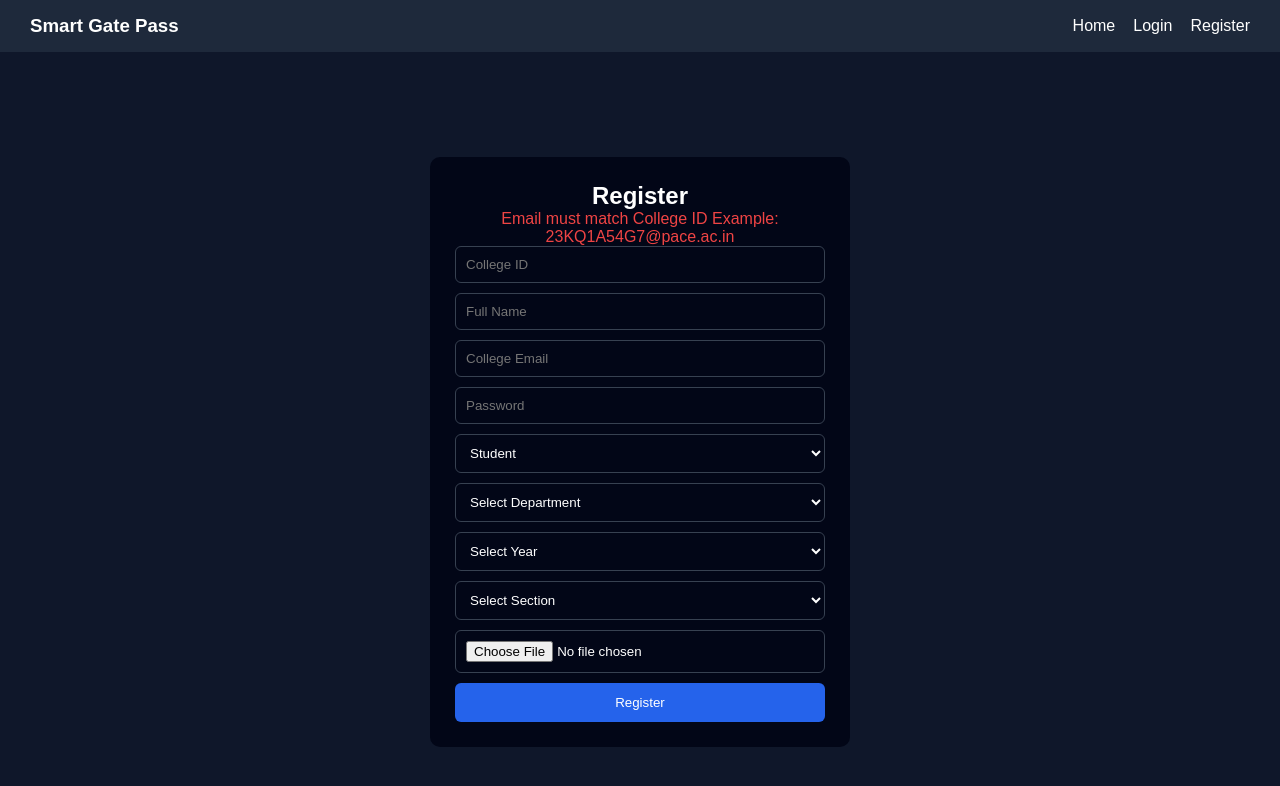
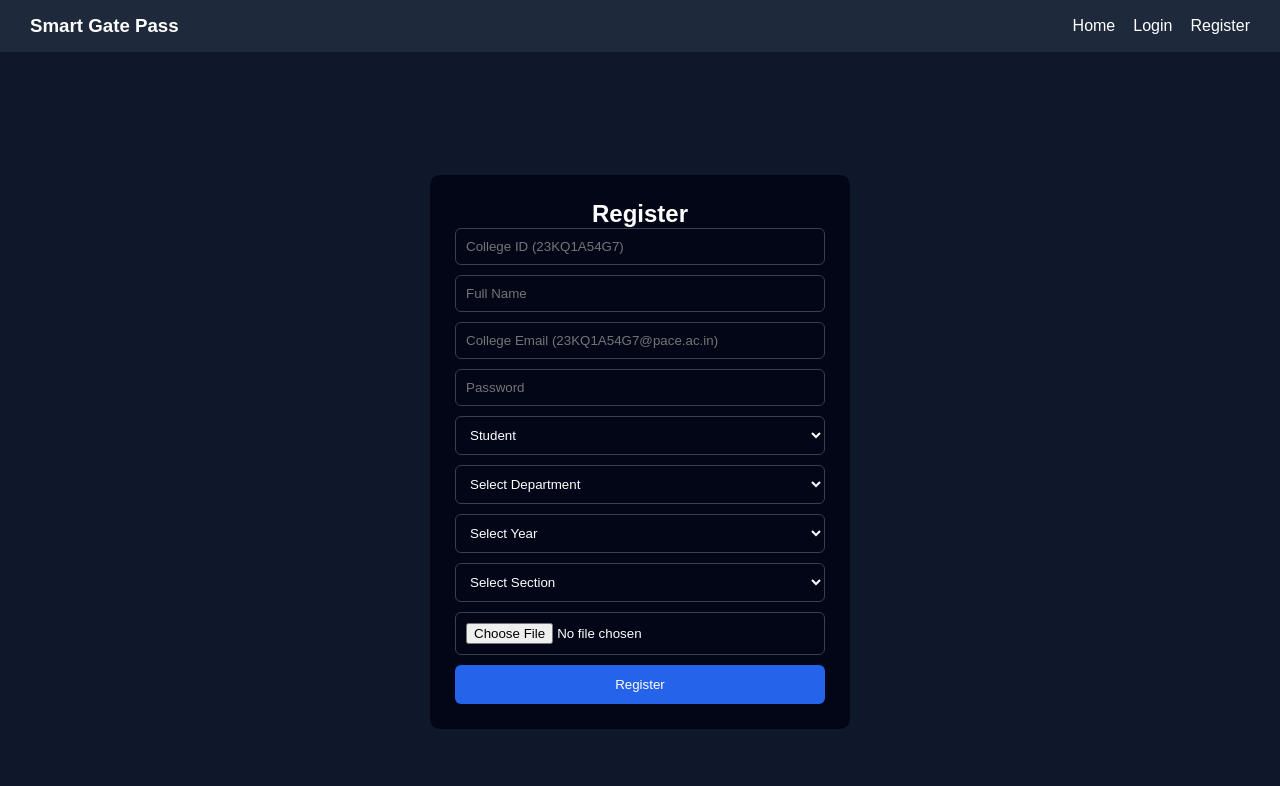
Before and after one commit to Hameedbalusupati/smart-gatepass-system, a React (Vite) app in the folder frontend/: page /register in a window 1280 px wide. Shown: the top 786 px of the page. Built offline with nearby package versions, Linux system fonts and the light colour scheme.

Commit message:
validation updated

```diff
--- a/frontend/src/pages/Register.jsx
+++ b/frontend/src/pages/Register.jsx
@@ -2,8 +2,17 @@ import { useState } from "react";
 import { useNavigate } from "react-router-dom";
 import API_BASE_URL from "../config";
 
+/* ======================================
+   STRICT EMAIL FORMAT
+   23KQ1A54G7@pace.ac.in
+   ====================================== */
+const STUDENT_REGEX =
+  /^[0-9]{2}[A-Z]{2}[0-9][A-Z][0-9]{2}[A-Z0-9]@pace\.ac\.in$/;
+
+const DOMAIN_REGEX =
+  /^[A-Z0-9._-]+@pace\.ac\.in$/;
+
 export default function Register() {
-
   const navigate = useNavigate();
 
   const [loading, setLoading] = useState(false);
@@ -19,23 +28,25 @@ export default function Register() {
     department: "",
     year: "",
     section: "",
-    profile_image: null
+    profile_image: null,
   });
 
-  /* ================= HANDLE INPUT ================= */
-
+  /* ======================================
+     HANDLE INPUT
+     ====================================== */
   const handleChange = (e) => {
-
     const { name, value } = e.target;
 
-    setForm(prev => {
-
+    setForm((prev) => {
       let updated = { ...prev };
 
-      updated[name] = value;
+      if (name === "college_id" || name === "email") {
+        updated[name] = value; // 🔥 force uppercase
+      } else {
+        updated[name] = value;
+      }
 
       if (name === "role") {
-
         if (value === "security") {
           updated.department = "";
           updated.year = "";
@@ -46,20 +57,16 @@ export default function Register() {
           updated.year = "";
           updated.section = "";
         }
-
       }
 
       return updated;
-
     });
-
   };
 
-
-  /* ================= IMAGE VALIDATION ================= */
-
+  /* ======================================
+     IMAGE VALIDATION
+     ====================================== */
   const handleImageChange = (e) => {
-
     const file = e.target.files[0];
     if (!file) return;
 
@@ -73,49 +80,45 @@ export default function Register() {
       return;
     }
 
-    setForm(prev => ({ ...prev, profile_image: file }));
+    setForm((prev) => ({ ...prev, profile_image: file }));
     setPreview(URL.createObjectURL(file));
-
   };
 
-
-  /* ================= REGISTER ================= */
-
+  /* ======================================
+     REGISTER
+     ====================================== */
   const handleRegister = async (e) => {
-
     e.preventDefault();
-
     if (loading) return;
 
     setError("");
 
+    const email = form.email.trim();
     const collegeId = form.college_id.trim();
-    const email = form.email.trim();
 
-    /* SPLIT EMAIL */
-
-    const parts = email.split("@");
-
-    if (parts.length !== 2) {
-      setError("Invalid email format");
+    /* ===============================
+       EMAIL VALIDATION
+       =============================== */
+    if (!DOMAIN_REGEX.test(email)) {
+      setError("Use valid college email (@pace.ac.in)");
       return;
     }
 
-    const emailId = parts[0];
-    const domain = parts[1];
-
-    /* DOMAIN CHECK */
-
-    if (domain.toLowerCase() !== "pace.ac.in") {
-      setError("Email must end with @pace.ac.in");
+    if (form.role === "student" && !STUDENT_REGEX.test(email)) {
+      setError("Email must be like 23KQ1A54G7@pace.ac.in");
       return;
     }
 
-    /* COLLEGE ID MATCH */
+    /* ===============================
+       MATCH COLLEGE ID
+       =============================== */
+    if (form.role === "student") {
+      const expectedEmail = `${collegeId}@pace.ac.in`;
 
-    if (emailId.toLowerCase() !== collegeId.toLowerCase()) {
-      setError("Email must match your College ID");
-      return;
+      if (email !== expectedEmail) {
+        setError("Email must match your College ID");
+        return;
+      }
     }
 
     if (!collegeId || !form.name || !form.password) {
@@ -123,12 +126,18 @@ export default function Register() {
       return;
     }
 
-    if (["student", "faculty", "hod"].includes(form.role) && !form.department) {
+    if (
+      ["student", "faculty", "hod"].includes(form.role) &&
+      !form.department
+    ) {
       setError("Department is required");
       return;
     }
 
-    if (["student", "faculty"].includes(form.role) && (!form.year || !form.section)) {
+    if (
+      ["student", "faculty"].includes(form.role) &&
+      (!form.year || !form.section)
+    ) {
       setError("Year and Section are required");
       return;
     }
@@ -141,7 +150,6 @@ export default function Register() {
     setLoading(true);
 
     try {
-
       const formData = new FormData();
 
       formData.append("college_id", collegeId);
@@ -165,7 +173,7 @@ export default function Register() {
 
       const res = await fetch(`${API_BASE_URL}/auth/register`, {
         method: "POST",
-        body: formData
+        body: formData,
       });
 
       const data = await res.json();
@@ -179,36 +187,20 @@ export default function Register() {
       navigate("/login");
 
     } catch (err) {
-
       console.error(err);
       setError("Cannot reach server");
-
     } finally {
-
       setLoading(false);
-
     }
-
   };
-
-
-  /* ================= UI ================= */
 
   const showYearSection =
     form.role === "student" || form.role === "faculty";
 
   return (
-
     <div style={container}>
-
       <form onSubmit={handleRegister} style={box}>
-
         <h2 style={title}>Register</h2>
-
-        <p style={{ color: "#ef4444", textAlign: "center" }}>
-          Email must match College ID
-          Example: 23KQ1A54G7@pace.ac.in
-        </p>
 
         {error && (
           <p style={{ color: "#ef4444", textAlign: "center" }}>
@@ -219,7 +211,7 @@ export default function Register() {
         <input
           style={input}
           name="college_id"
-          placeholder="College ID"
+          placeholder="College ID (23KQ1A54G7)"
           value={form.college_id}
           onChange={handleChange}
         />
@@ -234,8 +226,9 @@ export default function Register() {
 
         <input
           style={input}
+          type="text"
           name="email"
-          placeholder="College Email"
+          placeholder="College Email (23KQ1A54G7@pace.ac.in)"
           value={form.email}
           onChange={handleChange}
         />
@@ -255,23 +248,19 @@ export default function Register() {
           value={form.role}
           onChange={handleChange}
         >
-
           <option value="student">Student</option>
           <option value="faculty">Faculty</option>
           <option value="hod">HOD</option>
           <option value="security">Security</option>
-
         </select>
 
         {form.role !== "security" && (
-
           <select
             style={input}
             name="department"
             value={form.department}
             onChange={handleChange}
           >
-
             <option value="">Select Department</option>
             <option value="CSE">CSE</option>
             <option value="EEE">EEE</option>
@@ -281,28 +270,22 @@ export default function Register() {
             <option value="AIDS">AIDS</option>
             <option value="AIML">AIML</option>
             <option value="IT">IT</option>
-
           </select>
-
         )}
 
         {showYearSection && (
-
           <>
-
             <select
               style={input}
               name="year"
               value={form.year}
               onChange={handleChange}
             >
-
               <option value="">Select Year</option>
               <option value="1">1st</option>
               <option value="2">2nd</option>
               <option value="3">3rd</option>
               <option value="4">4th</option>
-
             </select>
 
             <select
@@ -311,22 +294,16 @@ export default function Register() {
               value={form.section}
               onChange={handleChange}
             >
-
               <option value="">Select Section</option>
               <option value="A">A</option>
               <option value="B">B</option>
               <option value="C">C</option>
-
             </select>
-
           </>
-
         )}
 
         {form.role === "student" && (
-
           <>
-
             <input
               style={input}
               type="file"
@@ -335,52 +312,45 @@ export default function Register() {
             />
 
             {preview && (
-
               <img
                 src={preview}
                 alt="Preview"
                 style={{ width: "120px", borderRadius: "8px" }}
               />
-
             )}
-
           </>
-
         )}
 
         <button style={btn} disabled={loading}>
           {loading ? "Registering..." : "Register"}
         </button>
-
       </form>
-
     </div>
-
   );
-
 }
 
-
-/* ================= STYLES ================= */
+/* ======================================
+   STYLES
+   ====================================== */
 
 const container = {
   minHeight: "100vh",
   display: "flex",
   justifyContent: "center",
   alignItems: "center",
-  background: "#0f172a"
+  background: "#0f172a",
 };
 
 const box = {
   width: "420px",
   background: "#020617",
   padding: "25px",
-  borderRadius: "10px"
+  borderRadius: "10px",
 };
 
 const title = {
   color: "white",
-  textAlign: "center"
+  textAlign: "center",
 };
 
 const input = {
@@ -390,7 +360,7 @@ const input = {
   borderRadius: "6px",
   background: "#020617",
   color: "white",
-  border: "1px solid #374151"
+  border: "1px solid #374151",
 };
 
 const btn = {
@@ -400,5 +370,5 @@ const btn = {
   color: "white",
   border: "none",
   borderRadius: "6px",
-  cursor: "pointer"
+  cursor: "pointer",
 };
```
